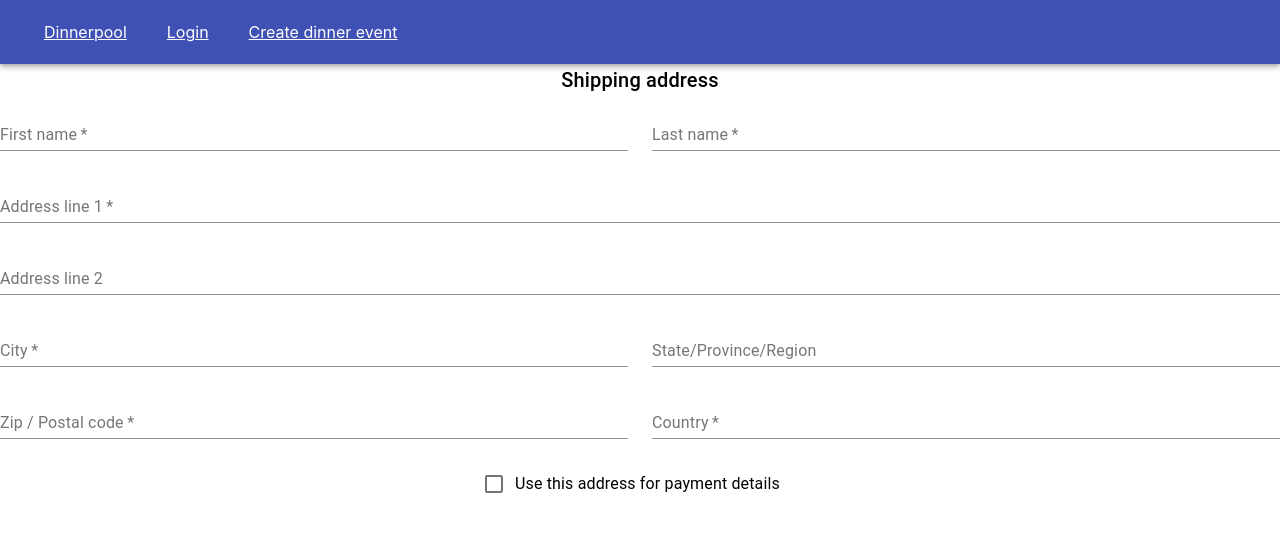
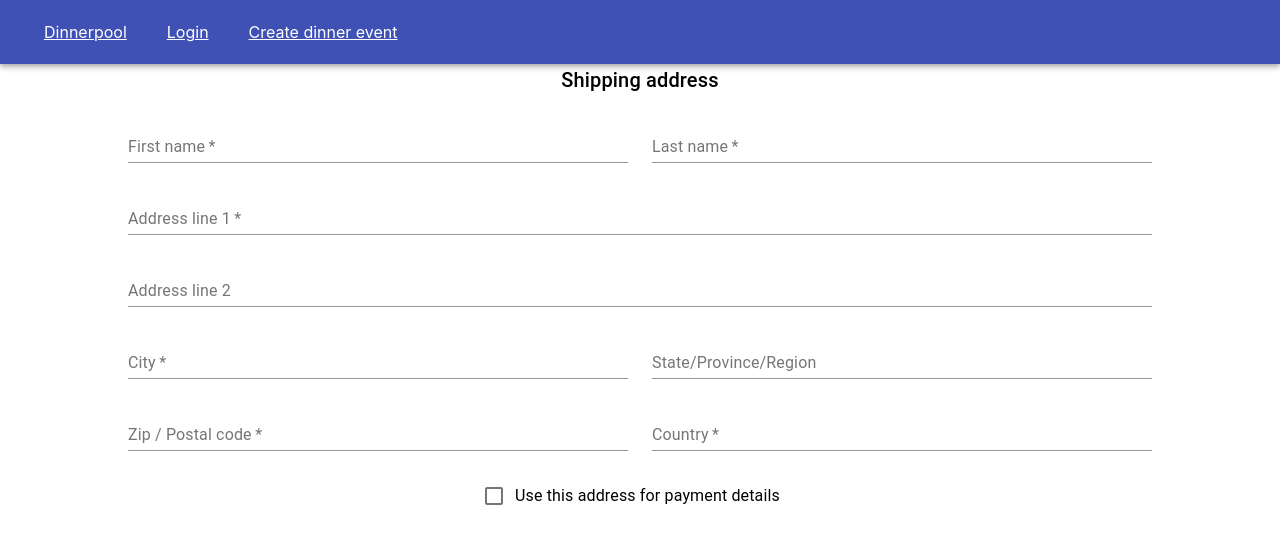
Before and after one commit to joonerik/tdt4140-pu45, a React (Create React App) app in the folder frontend/: page /form in a window 1280 px wide. Shown: the top 544 px of the page. Built offline with nearby package versions, Linux system fonts and the light colour scheme.

Commit message:
feat: add stylesheet for DinnerForm and adjust styling

```diff
--- a/frontend/src/pages/DinnerForm.js
+++ b/frontend/src/pages/DinnerForm.js
@@ -4,6 +4,7 @@ import Typography from '@material-ui/core/Typography';
 import TextField from '@material-ui/core/TextField';
 import FormControlLabel from '@material-ui/core/FormControlLabel';
 import Checkbox from '@material-ui/core/Checkbox';
+import "./style/DinnerForm.css"
 
 export default function AddressForm() {
   return (
--- /dev/null
+++ b/frontend/src/pages/style/DinnerForm.css
@@ -0,0 +1,8 @@
+.MuiGrid-spacing-xs-3 {
+    width: calc(80% + 24px) !important;
+    margin: auto !important;
+}
+.MuiTypography-gutterBottom {
+    margin-bottom: 0.35em;
+    margin-top: 0.35em;
+}
```
